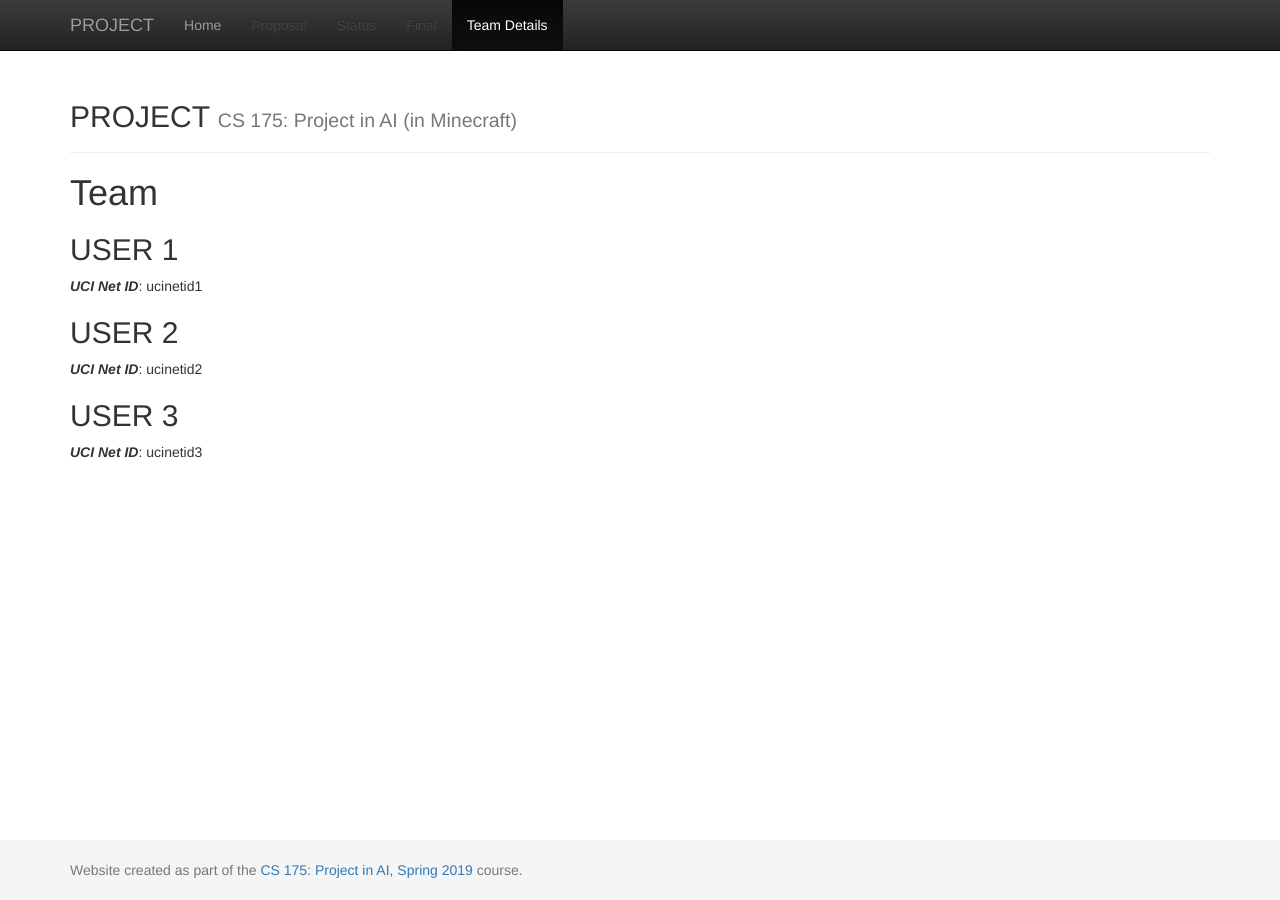
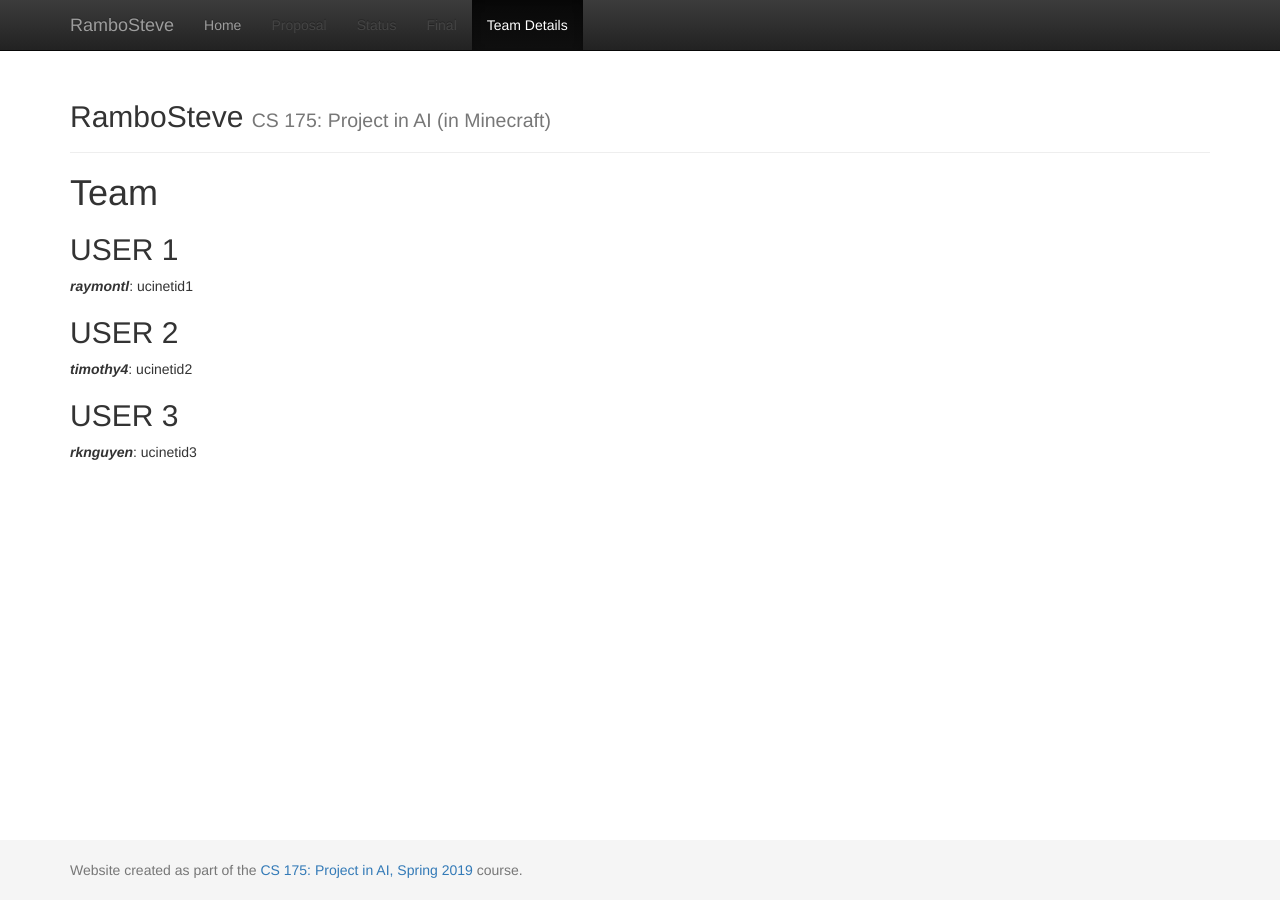
Before and after one commit to rlee97/RamboSteve, a Jekyll site: the page built from docs/team.md, in a window 1280 px wide. Built offline with Jekyll 4.4.1, drawn with Linux system fonts in a browser that asks for light colours.

Commit message:
Add project title and uci net id

```diff
--- a/docs/_config.yml
+++ b/docs/_config.yml
@@ -1,7 +1,7 @@
 ###########
 # site.title
 
-title:    'PROJECT'
+title:    'RamboSteve'
 subtitle: 'CS 175: Project in AI (in Minecraft)'
 
 
--- a/docs/team.md
+++ b/docs/team.md
@@ -7,10 +7,10 @@ title:  Team
 
 
 ## USER 1
-***UCI Net ID***: ucinetid1
+***raymontl***: ucinetid1
 
 ## USER 2
-***UCI Net ID***: ucinetid2
+***timothy4***: ucinetid2
 
 ## USER 3
-***UCI Net ID***: ucinetid3
+***rknguyen***: ucinetid3
```
